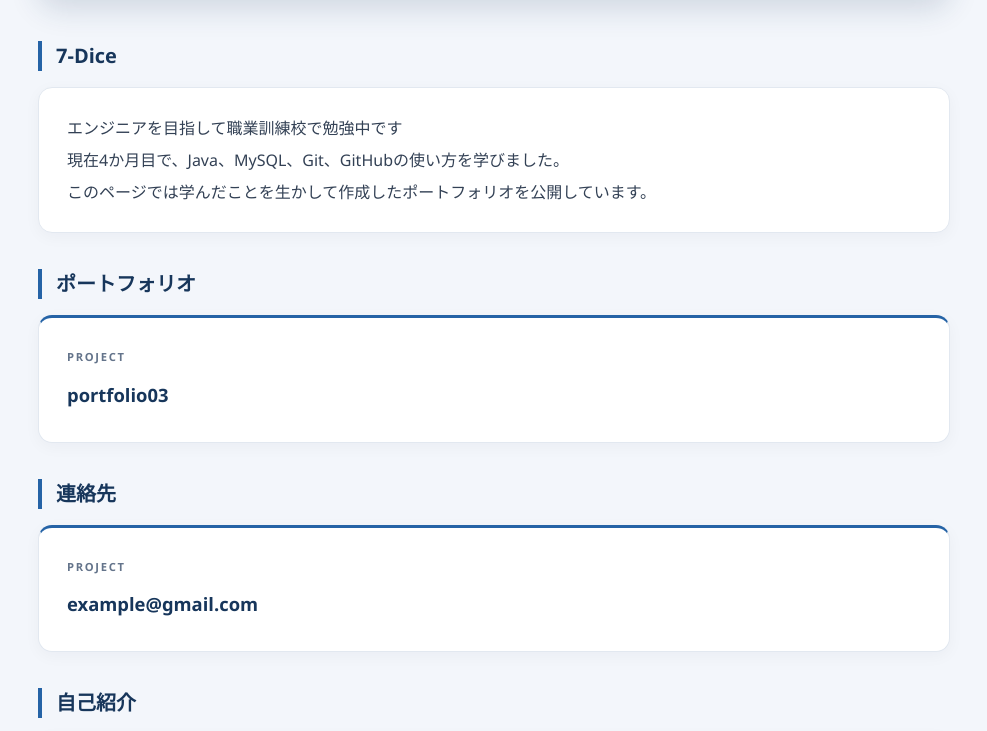
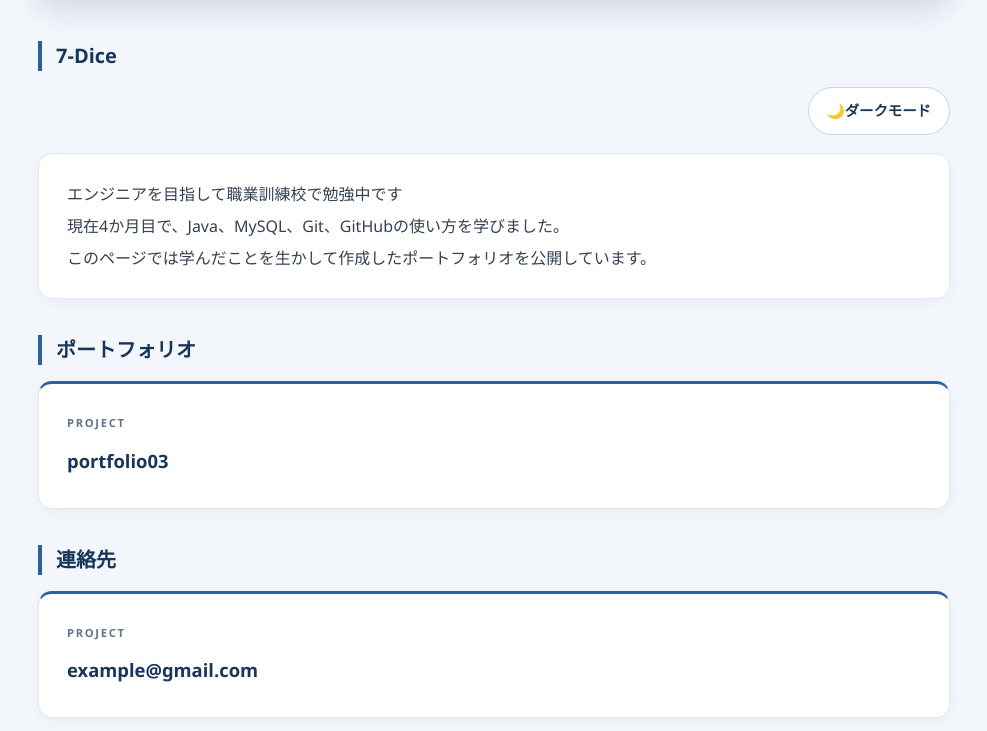
Before and after one commit to 7-Dice/7-Dice.github.io, a plain HTML site: page index.html in a window 1280 px wide. Shown: the part 219-950 px from the top of the page, without its empty margins (146-1133 px from the left). Drawn offline with Linux system fonts and the light colour scheme.

Commit message:
feat: HTML修正
軽微な修正、ダークモードボタン実装

```diff
--- a/index.html
+++ b/index.html
@@ -7,17 +7,23 @@
 </head>
 <body>
     <h1>7-Diceのポートフォリオ公開サイト</h1>
-    <h2>7-Dice</h2>
+    <h2 class="reveal">7-Dice</h2>
+
+	<button id="themeToggle" class="theme-toggle" type="button">
+		🌙ダークモード
+	</button>
+
     <p>
         エンジニアを目指して職業訓練校で勉強中です<br>
         現在4か月目で、Java、MySQL、Git、GitHubの使い方を学びました。<br>
         このページでは学んだことを生かして作成したポートフォリオを公開しています。
     </p>
-    <h2>ポートフォリオ</h2>
+
+    <h2 class="reveal">ポートフォリオ</h2>
     <p class="portfolio-card">portfolio03</p>
-	<h2>連絡先</h2>
+	<h2 class="reveal">連絡先</h2>
 	<p class="portfolio-card">example@gmail.com</p>
-	<h2>自己紹介</h2>
+	<h2 class="reveal">自己紹介</h2>
 	<p class="portfolio-card">駆け出しですがよろしくお願いします。</p>
 	<script src="lib/script.js"></script>
 </body>
```
